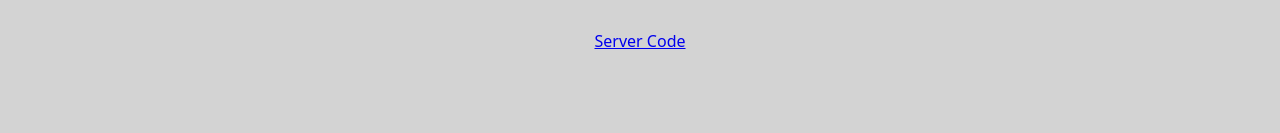
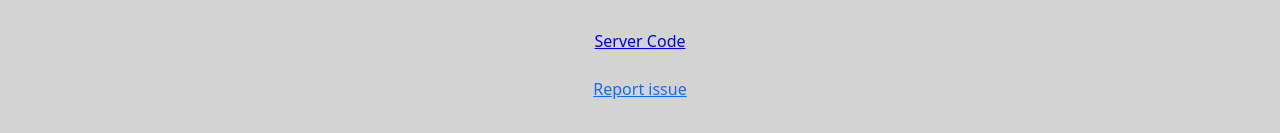
Before and after one commit to jippylong12/tamuFGD-Vue, a Vue app: page / in a window 1280 px wide. Shown: the part 603-736 px from the top of the page. Built offline with nearby package versions, Linux system fonts and the light colour scheme; no server answers.

Commit message:
added email for issues

```diff
--- a/src/App.vue
+++ b/src/App.vue
@@ -4,12 +4,13 @@ import axios from 'axios';
 import MainForm from "@/components/MainForm.vue";
 import GeneralInfo from "@/components/GeneralInfo.vue";
 import ShareButton from "@/components/ShareButton.vue";
+import FeedbackLink from "@/components/FeedbackLink.vue";
 import ResultsTable from "@/components/ResultsTable.vue";
 import { useResultsQuery } from '@/composables/useResultsQuery.js';
 import 'primeicons/primeicons.css';
 
 export default {
-  components: {ResultsTable, ShareButton, GeneralInfo, MainForm},
+  components: {ResultsTable, ShareButton, FeedbackLink, GeneralInfo, MainForm},
   setup() {
     const DEFAULT_FILTER_STATE = {
       globalFilter: null,
@@ -185,6 +186,19 @@ export default {
         </v-col>
       </v-row>
 
+      <v-row no-gutters class="mt-0 mb-1">
+        <v-col cols="12" class="text-center py-2">
+              <FeedbackLink v-bind="{
+                show: true,
+                course,
+                courseNumber,
+                sortByValue,
+                filterState: tableFilterState,
+                isResultsContext: tableData.length > 0,
+              }"/>
+        </v-col>
+      </v-row>
+
       <ShareButton v-bind="{
         show: tableData.length > 0,
         course,
--- /dev/null
+++ b/src/components/FeedbackLink.vue
@@ -0,0 +1,153 @@
+<script setup>
+const props = defineProps({
+  show: {
+    type: Boolean,
+    default: false,
+  },
+  course: {
+    type: String,
+    default: '',
+  },
+  courseNumber: {
+    type: String,
+    default: '',
+  },
+  sortByValue: {
+    type: Object,
+    default: () => ({
+      value: '',
+      title: '',
+    }),
+  },
+  filterState: {
+    type: Object,
+    default: () => ({}),
+  },
+  isResultsContext: {
+    type: Boolean,
+    default: false,
+  },
+});
+
+const feedbackEmail = 'marcus.salinas2@jippylong12.xyz';
+
+function getTextFilter(value) {
+  if (typeof value !== 'string') {
+    return null;
+  }
+
+  const trimmedValue = value.trim();
+  return trimmedValue || null;
+}
+
+function normalizeNumber(value) {
+  if (value === null || value === undefined || value === '') {
+    return null;
+  }
+
+  const nextValue = Number(value);
+  if (!Number.isFinite(nextValue)) {
+    return null;
+  }
+
+  return nextValue;
+}
+
+function getCurrentQueryUrl() {
+  const queryParams = new URLSearchParams();
+  if (props.course) {
+    queryParams.set('course', props.course);
+  }
+  if (props.courseNumber) {
+    queryParams.set('number', props.courseNumber);
+  }
+
+  const sortValue = props.sortByValue && props.sortByValue.value ? String(props.sortByValue.value) : '';
+  if (sortValue) {
+    queryParams.set('sort_by', sortValue);
+  }
+
+  const nextFilterState = props.filterState || {};
+  if (props.isResultsContext) {
+    const globalFilter = getTextFilter(nextFilterState.globalFilter);
+    if (globalFilter) {
+      queryParams.set('q', globalFilter);
+    }
+
+    const professorFilter = getTextFilter(nextFilterState.professorFilter);
+    if (professorFilter) {
+      queryParams.set('prof', professorFilter);
+    }
+
+    const gpaMinFilter = normalizeNumber(nextFilterState.gpaMinFilter);
+    if (gpaMinFilter !== null) {
+      queryParams.set('gpa_min', String(gpaMinFilter));
+    }
+
+    const gpaMaxFilter = normalizeNumber(nextFilterState.gpaMaxFilter);
+    if (gpaMaxFilter !== null) {
+      queryParams.set('gpa_max', String(gpaMaxFilter));
+    }
+
+    if (nextFilterState.honorsOnlyFilter === true) {
+      queryParams.set('honors', '1');
+    }
+  }
+
+  const query = queryParams.toString();
+  const baseUrl = window.location.origin + window.location.pathname;
+  if (!query) {
+    return baseUrl;
+  }
+
+  return `${baseUrl}?${query}`;
+}
+
+function getMailBody() {
+  const currentFilters = props.filterState || {};
+  const includeFilters = props.isResultsContext;
+  const lines = [
+    'Hi Marcus,',
+    '',
+    includeFilters ? 'I found an issue with a TAMU FGD result view.' : 'I have a feedback item on TAMU FGD.',
+    '',
+    `Course: ${props.course || '(not set)'}`,
+    `Course number: ${props.courseNumber || '(not set)'}`,
+    `Sort by: ${props.sortByValue && props.sortByValue.title ? props.sortByValue.title : 'GPA'}`,
+    '',
+    'Filters:',
+    `- Search text: ${includeFilters ? getTextFilter(currentFilters.globalFilter) || '(none)' : 'not applied'}`,
+    `- Professor: ${includeFilters ? getTextFilter(currentFilters.professorFilter) || '(none)' : 'not applied'}`,
+    `- GPA min: ${includeFilters ? (normalizeNumber(currentFilters.gpaMinFilter) ?? '(none)') : 'not applied'}`,
+    `- GPA max: ${includeFilters ? (normalizeNumber(currentFilters.gpaMaxFilter) ?? '(none)') : 'not applied'}`,
+    `- Honors only: ${includeFilters ? (currentFilters.honorsOnlyFilter === true ? 'Yes' : 'No') : 'not applied'}`,
+    '',
+    `Shared view URL: ${getCurrentQueryUrl()}`,
+  ];
+
+  return encodeURIComponent(lines.join('\n'));
+}
+
+function getMailtoUrl() {
+  const subject = `FGD issue report: ${props.course || ''} ${props.courseNumber || ''}`.trim() || 'FGD issue report';
+  return `mailto:${feedbackEmail}?subject=${encodeURIComponent(subject)}&body=${getMailBody()}`;
+}
+</script>
+
+<template>
+  <div v-if="show" class="report-issue-link">
+    <a :href="getMailtoUrl()" class="feedback-link" rel="noopener noreferrer">
+      {{ isResultsContext ? 'Report issue with this result' : 'Report issue' }}
+    </a>
+  </div>
+</template>
+
+<style scoped>
+.feedback-link {
+  color: #0d6efd;
+}
+
+.feedback-link:hover {
+  text-decoration: underline;
+}
+</style>
```
